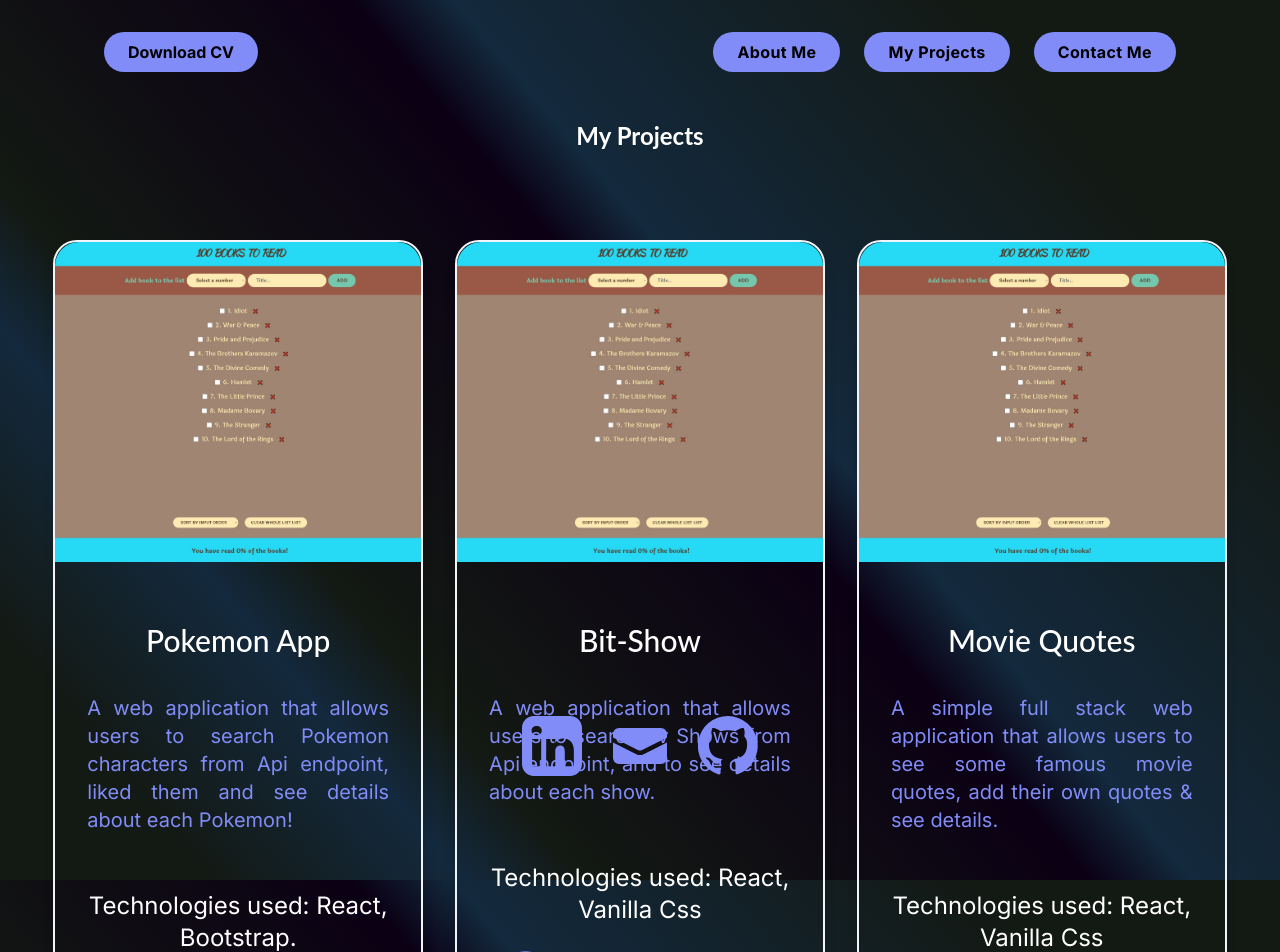
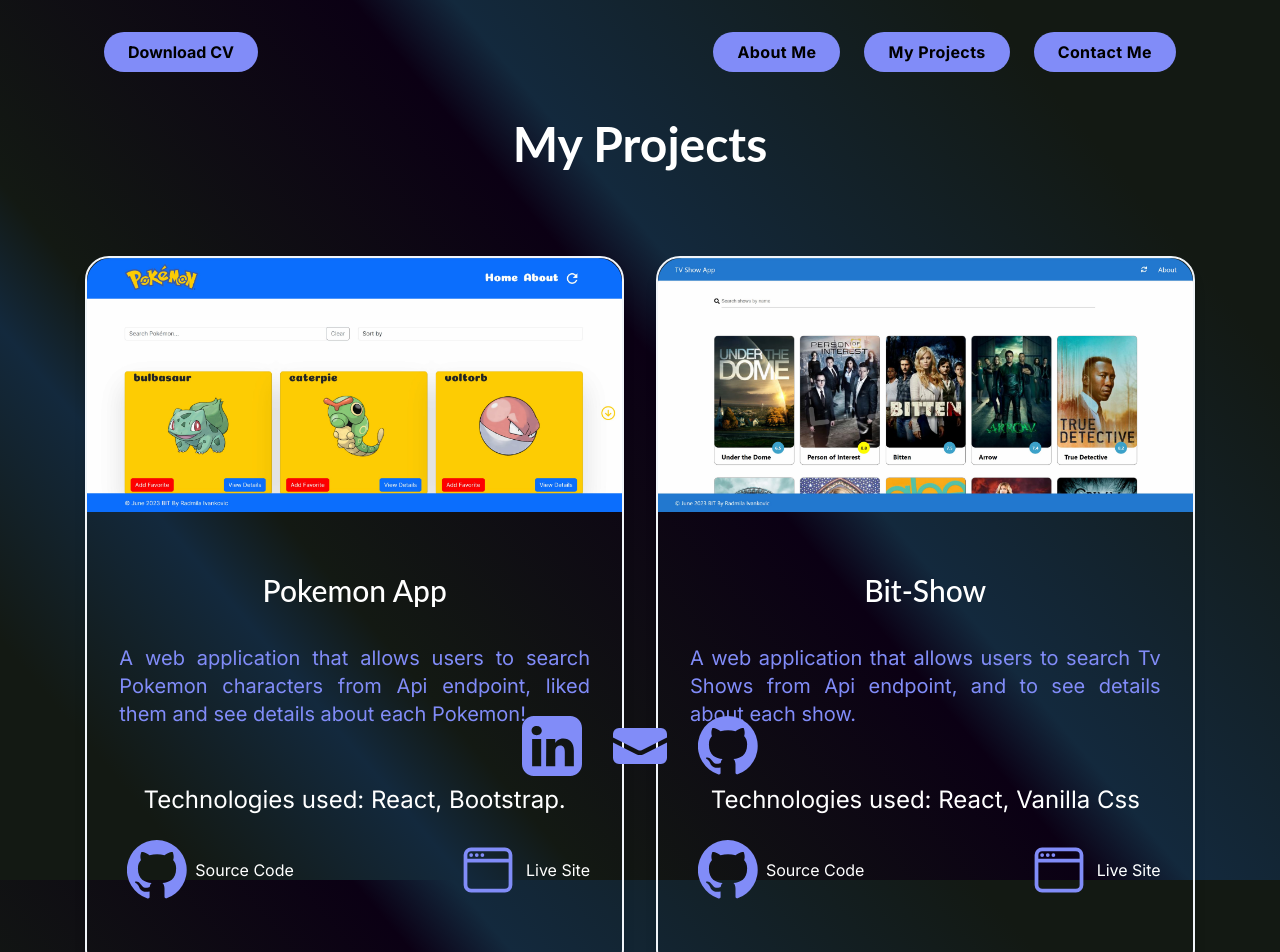
Before and after one commit to rada-ii/Portfolio-app-next.js-tailwindcss-typescript, a Next.js app: page /my-projects in a window 1280 px wide. Shown: the top 952 px of the page. Built offline with nearby package versions, Linux system fonts and the light colour scheme.

Commit message:
my project page corrections

```diff
--- a/src/app/data/data.tsx
+++ b/src/app/data/data.tsx
@@ -32,8 +32,7 @@
     body1:
       "A web application that allows users to search Pokemon characters from Api endpoint, liked them and see details about each Pokemon!",
     body2: "Technologies used: React, Bootstrap.",
-    image:
-      "https://drive.google.com/file/d/1jv_UL8DBerLcauhmC9uXqN7pInbAZFne/view?usp=sharing",
+    image: "/images/pokemon-img.jpg",
     links: [
       {
         text: "Source Code",
@@ -50,8 +49,7 @@
     body1:
       "A web application that allows users to search Tv Shows from Api endpoint, and to see details about each show.",
     body2: "Technologies used: React, Vanilla Css",
-    image:
-      "https://drive.google.com/file/d/1KwG9e459SaoRelN51Bg_F-z8cqmeHJUe/view?usp=sharing",
+    image: "/images/bit-show.jpg",
     links: [
       {
         text: "Source Code",
@@ -68,8 +66,7 @@
     body1:
       "A simple full stack web application that allows users to see some famous movie quotes, add their own quotes & see details.",
     body2: "Technologies used: React, Vanilla Css",
-    image:
-      "https://drive.google.com/file/d/1dPb8QD9juWCNLABjGrGczlapQy3-ncus/view?usp=sharing",
+    image: "/images/movie quotes.jpg",
     links: [
       {
         text: "Source Code",
@@ -86,8 +83,7 @@
     body1:
       "A web application that allows users to search People from Api endpoint, and to see details about each person.",
     body2: "Technologies used: React, Vanilla Css",
-    image:
-      "https://drive.google.com/file/d/1IOiJ6L5HZ30-g0WPmpr_hTG4hMeTwoU8/view?usp=sharing",
+    image: "/images/bit-persons.jpg",
     links: [
       {
         text: "Source Code",
@@ -104,8 +100,7 @@
     body1:
       "A simple web application that allows users to see some news and images about space from Api endpoint.",
     body2: "Technologies used: React, Vanilla Css",
-    image:
-      "https://drive.google.com/file/d/1LZjE3vwpKUezfgQjBP2dKklnBLmlwBTR/view?usp=sharing",
+    image: "/images/space-news.jpg",
     links: [
       {
         text: "Source Code",
@@ -140,7 +135,7 @@
     body1:
       "A simple web application that allows users to browse some food recipe. It's a personal practice project.",
     body2: "Technologies used: HTML, JS & Vanilla Css",
-    image: "luke-chesser-JKUTrJ4vK00-unsplash.jpg",
+    image: "/images/recipe-blog.jpg",
     links: [
       {
         text: "Source Code",
--- a/src/app/my-projects/components/project-card.tsx
+++ b/src/app/my-projects/components/project-card.tsx
@@ -23,9 +23,9 @@
     <div className="sm:w-1/3-g w-full rounded-3xl   border-2 border-slate-100  shadow-lg">
       <Image
         aria-label={`Image of ${title}`}
-        src={`/images/100-books.jpg`}
+        src={image}
         alt={title}
-        className="card-img min-h-80   w-full object-cover "
+        className="card-img max-h-80 w-full object-cover "
         priority={false}
         width={500}
         height={250}
@@ -41,7 +41,7 @@
           {body2}
         </p>
         <div className="mt-4 flex flex-row justify-between text-white">
-          <a href={links[0].url} className="flex items-center">
+          <a href={links[0].url} className="links flex items-center self-end">
             <Github className="contact" />
             <span className="text-white  hover:text-indigo-400">
               {links[0].text}
--- a/src/app/my-projects/page.tsx
+++ b/src/app/my-projects/page.tsx
@@ -6,10 +6,10 @@
   return (
     <div className="body mx-auto grid h-screen w-screen  ">
       <div className=" m-auto mt-10 flex w-11/12 flex-col content-center">
-        <h2 className="mb-10 text-center text-2xl font-bold text-white">
+        <h2 className="mb-10 text-center text-5xl font-bold text-white">
           My Projects
         </h2>
-        <div className="animate-flyInRight  mx-auto  my-12 grid grid-cols-3 grid-rows-3 gap-x-8 gap-y-20">
+        <div className="animate-flyInRight mx-8  my-12 grid  grid-cols-1 grid-rows-3 gap-x-8 gap-y-20 xl:grid-cols-2 2xl:grid-cols-3">
           {projects.map((project, index) => {
             return <ProjectCard data={project} key={index} />;
           })}
```
